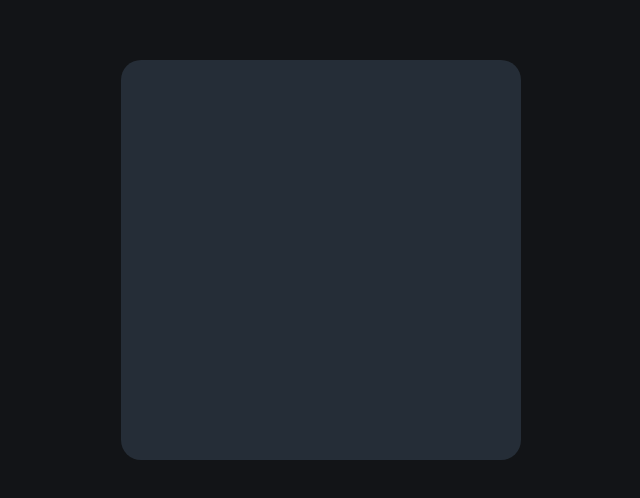
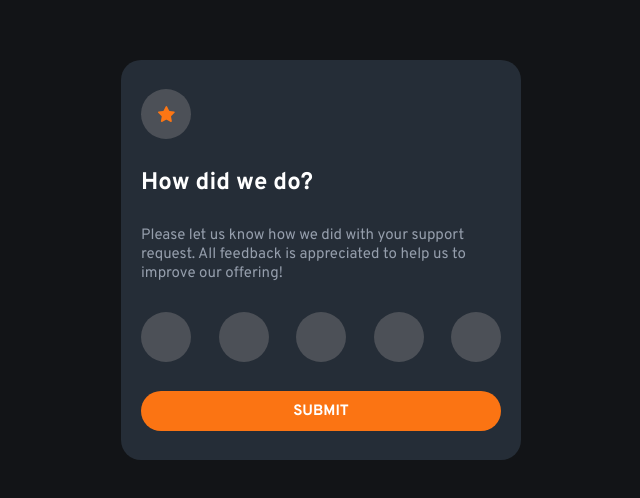
Before and after one commit to tsengyiching/Interactive-rating-component, a React (Create React App) app: page / in a window 1280 px wide. Shown: the part 140-638 px from the top of the page, without its empty margins (319-959 px from the left). Built offline with nearby package versions, Linux system fonts and the light colour scheme.

Commit message:
design ok

```diff
--- a/src/App.css
+++ b/src/App.css
@@ -1,13 +1,15 @@
+@import url('https://fonts.googleapis.com/css2?family=Overpass:wght@400;700&display=swap');
 :root {
-  --main-bg-color: brown;
   --White: hsl(0, 0%, 100%);
   --Light-Grey: hsl(217, 12%, 63%);
-  --Medium-Grey: hsl(216, 12%, 54%);
+  --Medium-Grey: hsl(218, 7%, 32%);
   --Dark-Blue: hsl(213, 19%, 18%);
   --Very-Dark-Blue: hsl(216, 12%, 8%);
+  --Orange: hsl(25, 97%, 53%);
 }
 
 body {
+  font-family: 'Overpass', sans-serif;
   margin: 0;
   padding: 0;
   width: 100vw;
@@ -23,4 +25,67 @@ body {
   height: 400px;
   width: 400px;
   border-radius: 20px;
+  display: flex;
+  flex-flow: column wrap;
+  justify-content: space-evenly;
 }
+
+.Icon,
+.Header,
+.Para,
+.Notes,
+.Butt {
+  margin: 0px 20px 0px 20px;
+}
+
+.Cercle {
+  background-color: var(--Medium-Grey);
+  width: 50px;
+  height: 50px;
+  border-radius: 50%;
+  display: flex;
+  justify-content: center;
+  align-items: center;
+}
+
+h2 {
+  color: var(--White);
+  font-weight: 700;
+  margin: 0;
+  padding: 0;
+}
+
+p {
+  font-size: 15px;
+  color: var(--Light-Grey);
+  margin: 0;
+  padding: 0;
+}
+
+.Notes {
+  display: flex;
+  flex-direction: row;
+  justify-content: space-between;
+}
+
+.Butt {
+  color: var(--White);
+  background-color: var(--Orange);
+  height: 40px;
+  border-radius: 30px;
+  display: flex;
+  justify-content: center;
+  align-items: center;
+}
+
+.Butt p {
+  color: var(--White);
+  font-weight: 700;
+}
+
+@media screen and (max-width: 400px) {
+  .App {
+    height: 325px;
+    width: 325px;
+  }
+}
--- a/src/App.tsx
+++ b/src/App.tsx
@@ -1,9 +1,34 @@
 import React from 'react'
 import './App.css'
-// import { ReactComponent as IconStar } from './images/icon-star.svg'
+import { ReactComponent as IconStar } from './images/icon-star.svg'
 
 function App() {
-  return <div className='App'>{/* <IconStar /> */}</div>
+  return (
+    <div className='App'>
+      <div className='Icon Cercle'>
+        <IconStar />
+      </div>
+      <div className='Header'>
+        <h2>How did we do?</h2>
+      </div>
+      <div className='Para'>
+        <p>
+          Please let us know how we did with your support request. All feedback is appreciated to
+          help us to improve our offering!
+        </p>
+      </div>
+      <div className='Notes'>
+        <div className='Cercle'></div>
+        <div className='Cercle'></div>
+        <div className='Cercle'></div>
+        <div className='Cercle'></div>
+        <div className='Cercle'></div>
+      </div>
+      <div className='Butt'>
+        <p>SUBMIT</p>
+      </div>
+    </div>
+  )
 }
 
 export default App
```
